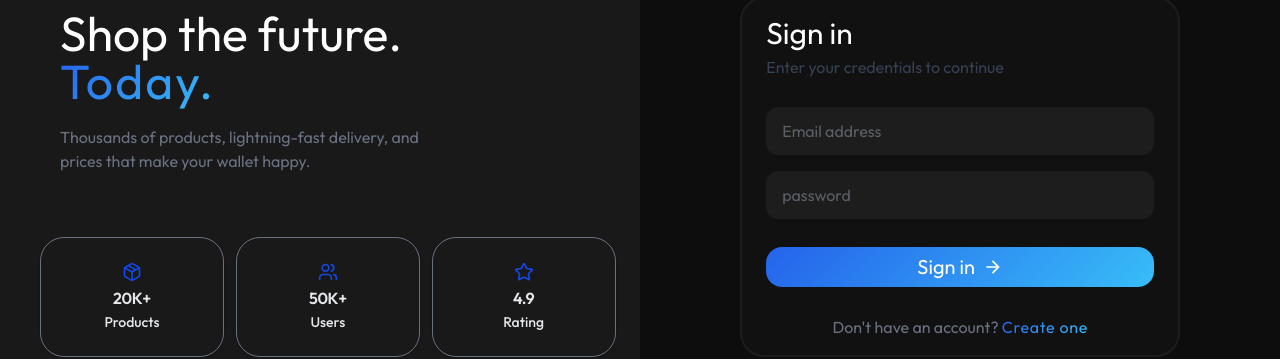
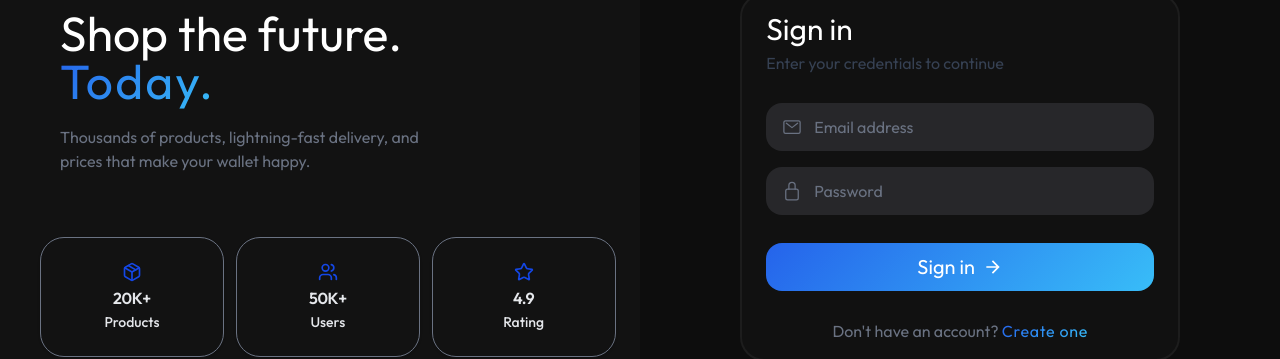
Before and after one commit to Sahil-code55/Cartify, a React (Vite) app: page / in a window 1280 px wide. Shown: the part 223-582 px from the top of the page. Built offline with nearby package versions, Linux system fonts and the light colour scheme; no server answers.

Commit message:
complte login and registration logic

```diff
--- a/src/pages/Login.jsx
+++ b/src/pages/Login.jsx
@@ -1,10 +1,12 @@
 
 import React, { useContext } from 'react'
-import { Package, Users, Star, Truck,  } from 'lucide-react';
+import { Package, Users, Star, Truck, LogOut,  } from 'lucide-react';
 import { MdArrowForward } from "react-icons/md";
+import { IoMailOutline } from "react-icons/io5";
+import { IoLockClosedOutline } from "react-icons/io5";
 // import { CheckAuthContext } from '../context/AuthContext';
 import { NavLink } from 'react-router-dom';
-// import { useForm } from 'react-hook-form';
+import { useForm } from 'react-hook-form';
 const Login = () => {
      // Metrics Data
   const metrics = [
@@ -15,14 +17,23 @@ const Login = () => {
 
 //   let {user ,SetUser } = useContext(checkAuthContext);
 
-//   let {register , handleSubmit ,reset ,formState:{errors}} =useForm({mode:"onChange"});
+  let {register , handleSubmit ,reset ,formState:{errors}} =useForm({mode:"onChange"});
 
-  let formSubmit =(data)=>{
-    const logUser = {
-        id: Date.now(),
-        ...data
-    }
-    console.log(data);
+  const onLoginSubmit =(data)=>{
+  const usersData = JSON.parse(localStorage.getItem("users"))||[];
+
+  // check any user present in localstorage
+  if(!usersData.email || usersData.password){
+    console.error("No account found .please register first ")
+  }
+
+  if(data.email !== usersData.email || data.password !== usersData.password){
+    console.error("Invalid Email and password.")
+    return;
+  }
+     console.log("login successfully !");
+
+
   }
 
 //     let arr =[...user , logUser]
@@ -75,7 +86,7 @@ const Login = () => {
   {/* Left side  */}
   <div
         style={{paddingTop:"2.5rem",paddingLeft:"2.5rem"}}
-        className="  bg-[#191919]">
+        className="  bg-[#121212]">
 
     {/* header logo */}
             <div  className="navbar-logo flex items-center cursor-pointer justify-self-start">
@@ -227,8 +238,9 @@ const Login = () => {
 
 
    <form
+   onSubmit={handleSubmit(onLoginSubmit)}
    style={{paddingTop:"0.98rem",paddingBottom:"0.98rem",paddingLeft:"1.5rem",paddingRight:"1.5rem"}}
-   className="h-90 w-110 rounded-3xl flex flex-col gap-7 border-2 border-[#1D1D1D]  bg-[#111111]" >
+   className=" w-110 rounded-3xl flex flex-col gap-7 border-2 border-[#1D1D1D]  bg-[#111111]" >
 
     {/* top text */}
     <div className="top">
@@ -240,18 +252,51 @@ const Login = () => {
    {/* middle form */}
    <div  className=" flex flex-col gap-4 ">
 
-    <input
-    style={{paddingLeft:"1rem"}}
-    className="bg-[#1D1D1D] h-12 w-full text-gray-400 rounded-xl outline-0 border-0 hover:border-1 border-blue-400"
-     type="email" placeholder="Email address" />
+         {/* Email Input */}
+        <div className="relative flex flex-col items-center">
+          <IoMailOutline className="absolute top-3.5 left-4 text-gray-500 text-xl" />
+          <input
+            type="email"
+            placeholder="Email address"
+          style={{paddingTop:"0.75rem",paddingBottom:"0.75rem",paddingLeft:"3rem",paddingRight:"1rem"}}
+            className="w-full bg-zinc-800 text-white   rounded-2xl outline-0 border-0 hover:border-1 border-blue-400 placeholder-gray-500"
+             {...register("email", {
+              required: "Email is required",
+              pattern: {
+                value:
+                  /^[^\s@]+@[^\s@]+\.[^\s@]+$/,
+                message: "Invalid Email",
+              },
+            })}
+          />
+            <p className="text-red-500 mt-1">
+            {errors.email?.message}
+          </p>
+        </div>
 
-    <input
-      style={{paddingLeft:"1rem"}}
-       className="bg-[#1D1D1D] h-12 w-full text-gray-400 rounded-xl  outline-0 border-0 hover:border-1 border-blue-400"
-     type="password" placeholder="password" />
+           {/* Password Input */}
+        <div className="relative flex  flex-col items-center">
+          <IoLockClosedOutline className="absolute top-3.5  left-4 text-gray-500 text-xl" />
+          <input
+            type="password"
+            placeholder="Password "
+          style={{paddingTop:"0.75rem",paddingBottom:"0.75rem",paddingLeft:"3rem",paddingRight:"1rem"}}
+            className="w-full bg-zinc-800 text-white   rounded-2xl outline-0 border-0 hover:border-1 border-blue-400 placeholder-gray-500"
+            {...register("password", {
+              required: "Password required",
+
+            })}
+          />
+           <p className="text-red-500 mt-1">
+            {errors.password?.message}
+          </p>
+        </div>
    </div>
 
-   <button  className="login-btn flex items-center justify-center gap-2 w-full h-12 text-white text-xl  rounded-2xl transition-transform duration-200 ease-linear active:-translate-y-[-2px] ">Sign in <MdArrowForward/> </button>
+   <button
+   type="submit"
+    className="login-btn relative flex items-center justify-center gap-2 w-full h-12 text-white text-xl  rounded-2xl transition-transform duration-200 ease-linear hover:-translate-y-[1px] active:translate-y-[-1px]  active:cursor-progress bg-gradient-to-br from-[#2563EB] to-[#38BDF8] before:absolute before:top-1 before:left-0 before:w-full before:h-full before:-z-10 before:rounded-lg before:bg-gradient-to-br before:from-[#2563EB] before:to-[#38BDF8] before:blur-md before:opacity-40
+     ">Sign in <MdArrowForward/> </button>
 
    <p className="text-gray-500 text-center">Don't have an account? <span className="login-left-middle-h2 "> <NavLink to="/register">Create one</NavLink></span></p>
    </form>
--- a/src/pages/Register.jsx
+++ b/src/pages/Register.jsx
@@ -362,7 +362,10 @@ const Register = () => {
         </div>
 
 
-     <button type="submit" className="login-btn flex items-center justify-center gap-2 w-full h-12 text-white text-xl  rounded-2xl transition-transform duration-200 ease-linear active:-translate-y-[-2px]">Create account <MdArrowForward/></button>
+     <button
+    type="submit"
+    className="login-btn relative flex items-center justify-center gap-2 w-full h-12 text-white text-xl rounded-2xl transition-transform duration-200 ease-linear active:translate-y-[-1px] active:cursor-progress hover:-translate-y-[1px] bg-gradient-to-br from-[#2563EB] to-[#38BDF8] before:absolute before:top-1 before:left-0 before:w-full before:h-full before:-z-10 before:rounded-lg before:bg-gradient-to-br before:from-[#2563EB] before:to-[#38BDF8] before:blur-md before:opacity-40
+    ">Create account <MdArrowForward/></button>
 
      <p className="text-gray-500 flex items-center justify-center gap-1 text-center">Don't have an account?
      <span className="login-left-middle-h2 "> <NavLink to="/">Log in</NavLink></span>
```
